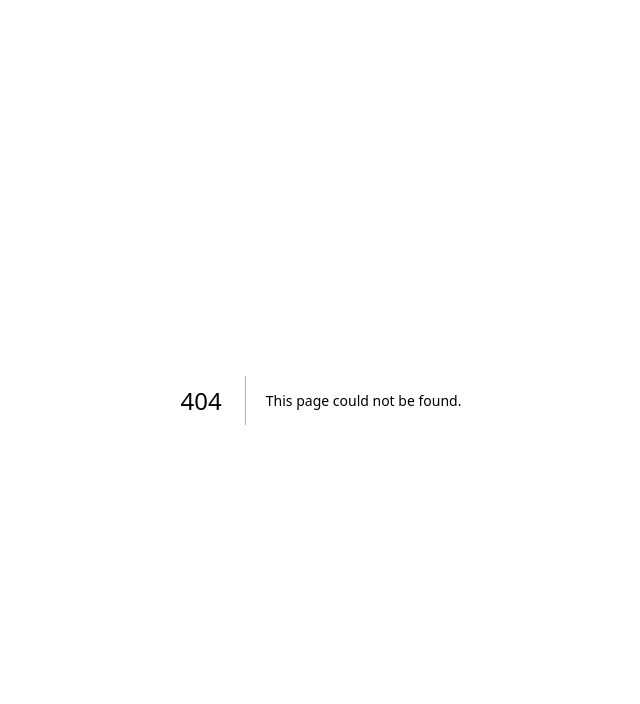
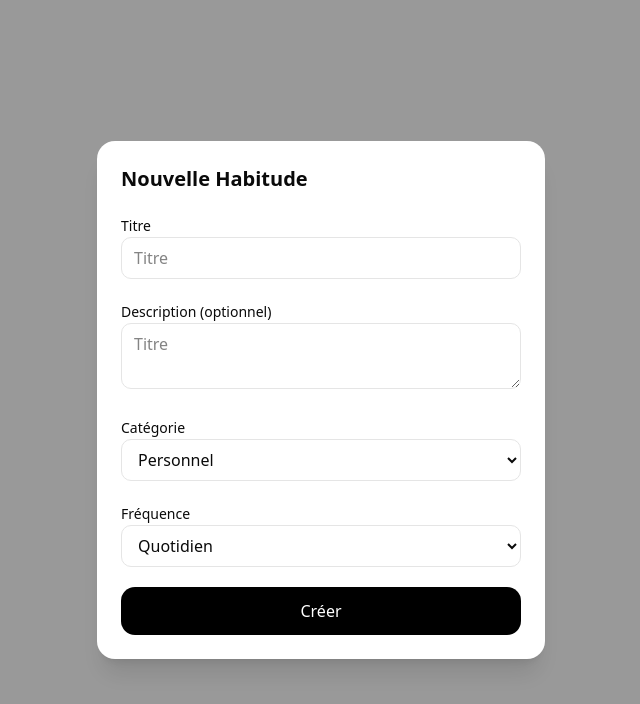
Before and after one commit to DanielDSM23/Projet-Web, a Next.js app in the folder src/: page /habits/new in a window 1280 px wide. Before the commit this address had no page. Shown: the top 704 px of the page, without its empty margins (319-959 px from the left). Built offline with nearby package versions, Linux system fonts and the light colour scheme; no server answers.

Commit message:
add forms

```diff
--- /dev/null
+++ b/src/actions/manage-habit.ts
@@ -0,0 +1,69 @@
+"use server";
+
+import { Frequency } from "@/generated/prisma/enums";
+import { prisma } from "@/lib/prisma";
+import { redirect } from "next/navigation";
+
+function err(code: string) {
+  return redirect(`/register?error=${encodeURIComponent(code)}`);
+}
+
+function toFrequency(value: string): Frequency {
+  switch (value.toLowerCase()) {
+    case 'daily':
+      return Frequency.daily
+    case 'weekly':
+      return Frequency.weekly
+    default:
+      throw new Error(`Invalid frequency: ${value}`)
+  }
+}
+
+export async function addHabit(formData: FormData) {
+  const name = String(formData.get("title") ?? "")
+  const description = String(formData.get("description") ?? "").trim() || null;
+  const category = String(formData.get("category") ?? "");
+  const frequency = String(formData.get("frequency") ?? "");
+  const userId = "ad87741c-028e-4bf6-b480-fed5d3c1933b"; // TODO: get from session
+
+  if (!name || !category || !frequency) err("missing_fields");
+
+  await prisma.habit.create({
+    data: {
+      name,
+      description,
+      category,
+      createdAt: new Date(),
+      frequency: toFrequency(frequency),
+      userId,
+      ...(frequency === "weekly" && { weeklyTarget: 3 }),
+    },
+    select: { id: true },
+  });
+
+  redirect("/habits");
+}
+
+
+export async function updateHabit(formData: FormData) {
+  const id = formData.get("id") as string;
+  const title = formData.get("title") as string;
+  const description = formData.get("description") as string;
+  const category = formData.get("category") as string;
+  const frequency = formData.get("frequency") as string;
+
+  if (!id || !title) {
+    throw new Error("missing_fields");
+  }
+
+  await prisma.habit.update({
+    where: { id },
+    data: {
+      name: title,
+      description,
+      category,
+      frequency: toFrequency(frequency),
+    },
+  });
+  redirect("/habits");
+}
--- /dev/null
+++ b/src/app/habits/[id]/edit/page.tsx
@@ -0,0 +1,91 @@
+"use server";
+
+import { prisma } from "@/lib/prisma";
+import { updateHabit } from "@/actions/manage-habit";
+import { notFound } from "next/navigation";
+type PageProps = {
+  params: {
+    id: string;
+  };
+};
+
+export default async function EditHabitModal({ params }: PageProps) {
+    const { id } = await params;
+
+    const habit = await prisma.habit.findUnique({
+        where: {
+        id
+        },
+    });
+
+    if (!habit) {
+        notFound();
+    }
+
+    return (
+        <form action={updateHabit}>
+        {/* hidden id for update */}
+        <input type="hidden" name="id" value={habit.id} />
+
+        <div className="fixed inset-0 z-50 flex items-center justify-center bg-black/40">
+            <div className="w-full max-w-md rounded-2xl bg-white shadow-xl p-6 space-y-5">
+            <div className="flex items-center justify-between">
+                <h2 className="text-xl font-semibold">Modifier l’habitude</h2>
+            </div>
+
+            <div className="space-y-1">
+                <label className="text-sm font-medium">Titre</label>
+                <input
+                name="title"
+                defaultValue={habit.name}
+                className="w-full rounded-lg border px-3 py-2"
+                />
+            </div>
+
+            <div className="space-y-1">
+                <label className="text-sm font-medium">
+                Description (optionnel)
+                </label>
+                <textarea
+                name="description"
+                defaultValue={habit.description ?? ""}
+                className="w-full rounded-lg border px-3 py-2"
+                />
+            </div>
+
+            <div className="space-y-1">
+                <label className="text-sm font-medium">Catégorie</label>
+                <select
+                name="category"
+                defaultValue={habit.category}
+                className="w-full rounded-lg border px-3 py-2"
+                >
+                <option value="Personnel">Personnel</option>
+                <option value="Travail">Travail</option>
+                <option value="Santé">Santé</option>
+                </select>
+            </div>
+
+            <div className="space-y-1">
+                <label className="text-sm font-medium">Fréquence</label>
+                <select
+                name="frequency"
+                defaultValue={habit.frequency}
+                className="w-full rounded-lg border px-3 py-2"
+                >
+                <option value="daily">Quotidien</option>
+                <option value="weekly">Hebdomadaire</option>
+                </select>
+            </div>
+
+            <button
+                type="submit"
+                className="w-full rounded-xl bg-black py-3 text-white font-medium hover:bg-black/90"
+            >
+                Enregistrer
+            </button>
+            </div>
+        </div>
+        </form>
+    );
+}
--- /dev/null
+++ b/src/app/habits/new/page.tsx
@@ -0,0 +1,97 @@
+"use server";
+import { addHabit } from "@/actions/manage-habit";
+import { prisma } from "@/lib/prisma";
+
+
+const errorLabel = (code?: string | null) => {
+  switch (code) {
+    case "missing_fields":
+      return "Email et mot de passe requis.";
+    case "password_too_short":
+      return "Mot de passe trop court (min 8 caractères).";
+    case "password_mismatch":
+      return "Les mots de passe ne correspondent pas.";
+    case "email_taken":
+      return "Cet email est déjà utilisé.";
+    default:
+      return null;
+  }
+};
+
+export default async function NewHabitsModal({
+  searchParams,
+}: {
+  searchParams: Promise<{ error?: string; registered?: string }>;
+}) {
+ const errorLabel = (code?: string | null) => {
+    switch (code) {
+      case "missing_fields":
+        return "Email et mot de passe requis.";
+      default:
+        return null;
+    }
+  };
+  const sp = await searchParams;
+  const errorMsg = errorLabel(sp?.error);
+
+  return (
+    <form action={addHabit}>
+      <div className="fixed inset-0 z-50 flex items-center justify-center bg-black/40">
+        <div className="w-full max-w-md rounded-2xl bg-white shadow-xl p-6 space-y-5">
+          <div className="flex items-center justify-between">
+            <h2 className="text-xl font-semibold">Nouvelle Habitude</h2>
+          </div>
+
+          <div className="space-y-1">
+            <label className="text-sm font-medium">Titre</label>
+            <input
+              name="title"
+              type="text"
+              placeholder="Titre"
+              className="w-full rounded-lg border px-3 py-2 focus:outline-none focus:ring"
+            />
+          </div>
+
+          <div className="space-y-1">
+            <label className="text-sm font-medium">Description (optionnel)</label>
+            <textarea
+              name="description"
+              placeholder="Titre"
+              className="w-full rounded-lg border px-3 py-2 focus:outline-none focus:ring"
+            />
+          </div>
+
+          <div className="space-y-1">
+            <label className="text-sm font-medium">Catégorie</label>
+            <select
+              name="category"
+              className="w-full rounded-lg border px-3 py-2"
+            >
+              <option value="Personnel">Personnel</option>
+              <option value="Travail">Travail</option>
+              <option value="Santé">Santé</option>
+            </select>
+          </div>
+
+          <div className="space-y-1">
+            <label className="text-sm font-medium">Fréquence</label>
+            <select
+              name="frequency"
+              className="w-full rounded-lg border px-3 py-2"
+            >
+              <option value="daily">Quotidien</option>
+              <option value="weekly">Hebdomadaire</option>
+            </select>
+          </div>
+
+          <button
+            type="submit"
+            className="w-full rounded-xl bg-black py-3 text-white font-medium hover:bg-black/90"
+          >
+            Créer
+          </button>
+        </div>
+      </div>
+    </form>
+  );
+}
--- a/src/components/HabitCard.tsx
+++ b/src/components/HabitCard.tsx
@@ -1,4 +1,6 @@
 'use client'
+
+import Link from "next/link"
 
 type HabitCardProps = {
   id: string
@@ -8,17 +10,33 @@ type HabitCardProps = {
   isCompletedToday: boolean
 }
 
-export default function HabitCard({ id, name, category, streak, isCompletedToday }: HabitCardProps) {
+export default function HabitCard({
+  id,
+  name,
+  category,
+  streak,
+  isCompletedToday,
+}: HabitCardProps) {
 
   return (
-    <div className={`relative overflow-hidden rounded-2xl border transition-all hover:shadow-md ${
-      isCompletedToday
-        ? "border-emerald-200 bg-emerald-50/50"
-        : "border-zinc-200 bg-white"
-    }`}>
+    <div
+      className={`group relative overflow-hidden rounded-2xl border transition-all hover:shadow-md ${
+        isCompletedToday
+          ? "border-emerald-200 bg-emerald-50/50"
+          : "border-zinc-200 bg-white"
+      }`}
+    >
+      {/* ✏️ Edit button */}
+      <Link
+        href={`/habits/${id}/edit`}
+        className="absolute right-3 top-3 z-10 rounded-lg border bg-white p-2 text-zinc-400 opacity-0 shadow-sm transition-all hover:text-zinc-700 hover:shadow group-hover:opacity-100"
+        aria-label="Modifier l’habitude"
+      >
+        ✏️
+      </Link>
 
       <div className="p-5 flex items-start justify-between gap-4">
-        {/* Partie Gauche : Infos */}
+        {/* Partie Gauche */}
         <div className="flex-1 min-w-0">
           <div className="flex items-center gap-2 mb-1">
             {category && (
@@ -26,26 +44,32 @@ export default function HabitCard({ id, name, category, streak, isCompletedToday
                 {category}
               </span>
             )}
-            {/* Badge de série (Streak) */}
-            <span className={`inline-flex items-center gap-1 text-xs font-bold ${
-              streak > 0 ? "text-orange-500" : "text-zinc-400"
-            }`}>
+
+            <span
+              className={`inline-flex items-center gap-1 text-xs font-bold ${
+                streak > 0 ? "text-orange-500" : "text-zinc-400"
+              }`}
+            >
               🔥 {streak}
             </span>
           </div>
 
-          <h3 className={`text-lg font-semibold truncate ${
-            isCompletedToday ? "text-emerald-900" : "text-zinc-900"
-          }`}>
+          <h3
+            className={`text-lg font-semibold truncate ${
+              isCompletedToday ? "text-emerald-900" : "text-zinc-900"
+            }`}
+          >
             {name}
           </h3>
 
           <p className="text-sm text-zinc-500 mt-1">
-            {isCompletedToday ? "Validé pour aujourd'hui ! 🎉" : "Pas encore fait aujourd'hui"}
+            {isCompletedToday
+              ? "Validé pour aujourd'hui ! 🎉"
+              : "Pas encore fait aujourd'hui"}
           </p>
         </div>
 
-        {/* Partie Droite : Le Bouton d'action */}
+        {/* Bouton validation */}
         <button
           className={`flex h-12 w-12 shrink-0 items-center justify-center rounded-xl border-2 transition-all ${
             isCompletedToday
@@ -54,8 +78,18 @@ export default function HabitCard({ id, name, category, streak, isCompletedToday
           }`}
         >
           {isCompletedToday ? (
-            <svg className="h-6 w-6" fill="none" viewBox="0 0 24 24" stroke="currentColor" strokeWidth={3}>
-              <path strokeLinecap="round" strokeLinejoin="round" d="M5 13l4 4L19 7" />
+            <svg
+              className="h-6 w-6"
+              fill="none"
+              viewBox="0 0 24 24"
+              stroke="currentColor"
+              strokeWidth={3}
+            >
+              <path
+                strokeLinecap="round"
+                strokeLinejoin="round"
+                d="M5 13l4 4L19 7"
+              />
             </svg>
           ) : (
             <span className="h-4 w-4 rounded-full bg-zinc-100"></span>
@@ -63,10 +97,10 @@ export default function HabitCard({ id, name, category, streak, isCompletedToday
         </button>
       </div>
 
-      {/* Barre de progression décorative en bas */}
+      {/* Barre décorative */}
       {isCompletedToday && (
         <div className="absolute bottom-0 left-0 h-1 w-full bg-emerald-200">
-          <div className="h-full w-full bg-emerald-500 opacity-50"></div>
+          <div className="h-full w-full bg-emerald-500 opacity-50" />
         </div>
       )}
     </div>
```
